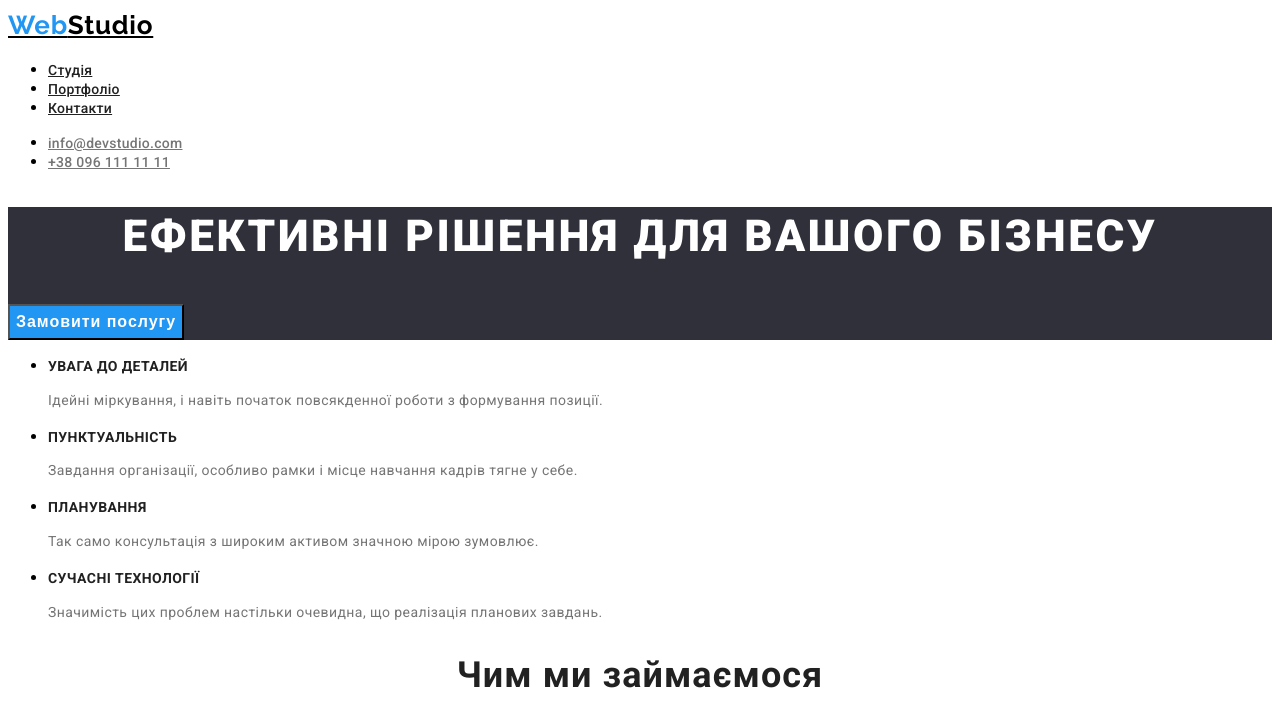
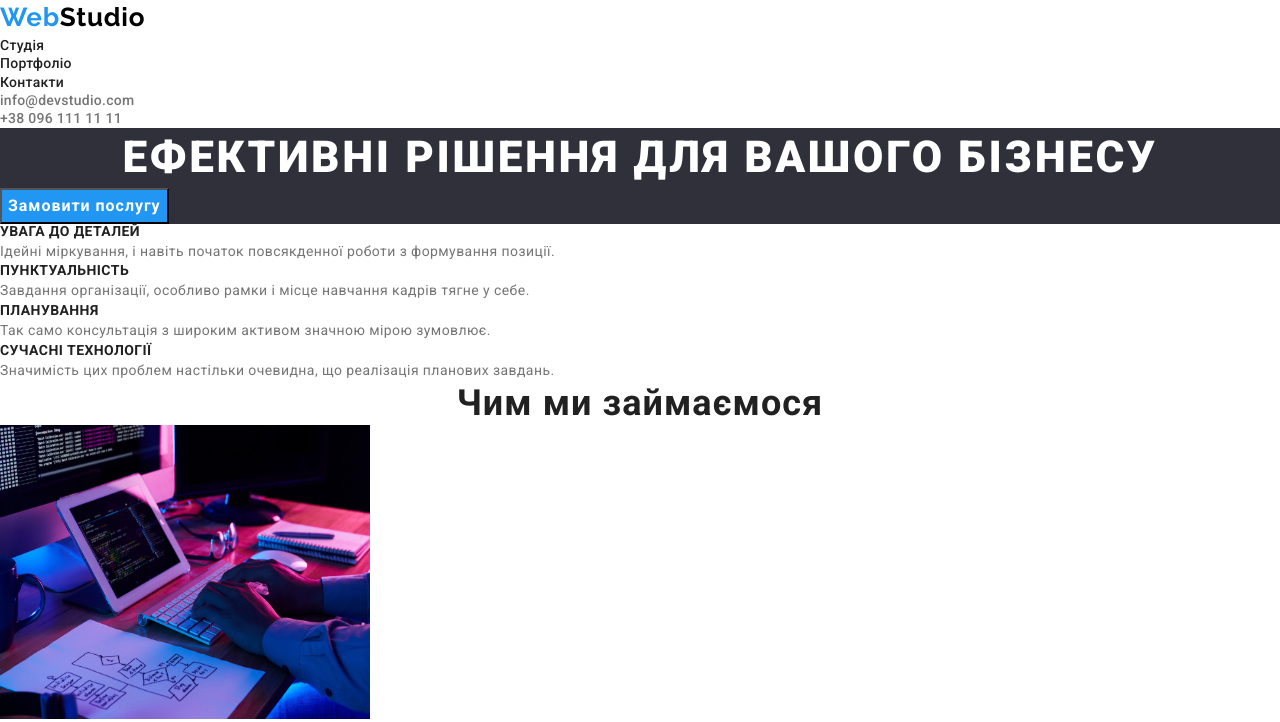
Before and after one commit to katerynaevmen/homework7, a plain HTML site: page index.html in a window 1280 px wide. Shown: the top 722 px of the page. Drawn offline with nearby package versions, Linux system fonts and the light colour scheme.

Commit message:
fixing files

```diff
--- a/css/portfolio.css
+++ b/css/portfolio.css
@@ -1,3 +1,14 @@
+h1, h2, h3, h4, h5, h6, p, button {
+    margin: 0;
+}
+a {
+    text-decoration: none;
+}
+ul {
+    list-style: none;
+    margin: 0;
+    padding: 0;
+}
 :root {
     --header-logo: #2196F3;
     --accent-color: #212121;
--- a/css/style.css
+++ b/css/style.css
@@ -1,3 +1,14 @@
+h1, h2, h3, h4, h5, h6, p, button {
+    margin: 0;
+}
+a {
+    text-decoration: none;
+}
+ul {
+    list-style: none;
+    margin: 0;
+    padding: 0;
+}
 :root {
     --header-logo: #2196F3;
     --accent-color: #212121;
--- a/index.html
+++ b/index.html
@@ -7,6 +7,7 @@
 <link rel="preconnect" href="https://fonts.gstatic.com" crossorigin>
 <link href="https://fonts.googleapis.com/css2?family=Raleway:ital,wght@0,100..900;1,100..900&family=Roboto:ital,wght@0,100;0,300;0,400;0,500;0,700;0,900;1,100;1,300;1,400;1,500;1,700;1,900&display=swap" rel="stylesheet">
     <title>WebStudio</title>
+    <link rel="stylesheet" href="https://cdnjs.cloudflare.com/ajax/libs/modern-normalize/2.0.0/modern-normalize.min.css" integrity="sha512-4xo8blKMVCiXpTaLzQSLSw3KFOVPWhm/TRtuPVc4WG6kUgjH6J03IBuG7JZPkcWMxJ5huwaBpOpnwYElP/m6wg==" crossorigin="anonymous" referrerpolicy="no-referrer" />
     <link rel="stylesheet" href="./css/style.css">
 </head>
 <body>
```
Also changed, not shown: portfolio.html (+1 -0 lines), css/normilize.css (added), css/reset.css (added).
